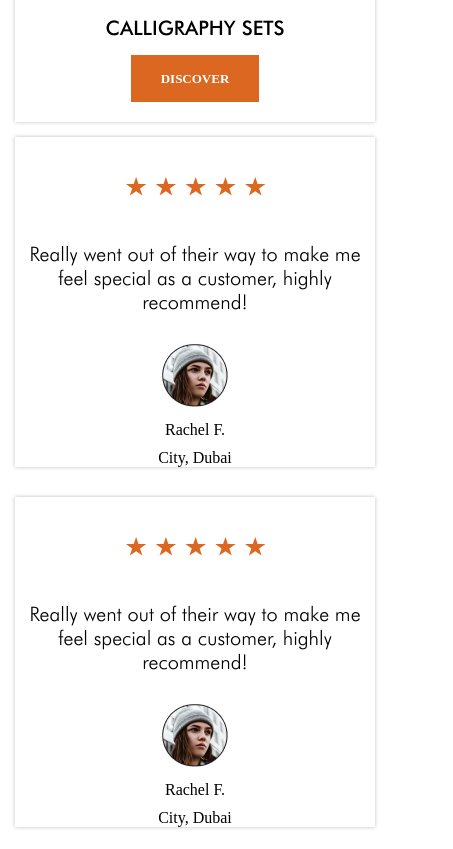
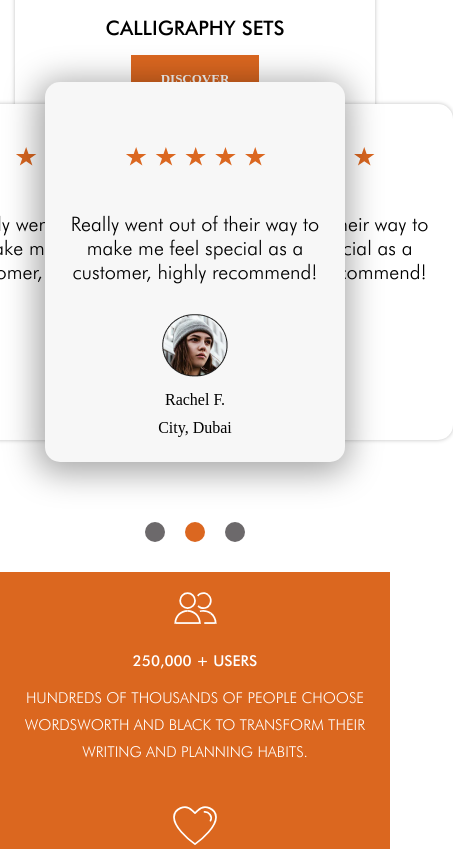
Before and after one commit to sajidmct21/Project-to-Shabaz, a plain HTML site: page index.html in a window 390 px wide. Shown: the part 2132-2981 px from the top of the page, 453 px wide, since content can reach past the window. Drawn offline with Linux system fonts and the light colour scheme.

Commit message:
Responsiveness of slider is updated

```diff
--- a/main.js
+++ b/main.js
@@ -48,9 +48,9 @@ var dot1 = document.getElementById('dot-1');
 var dot2 = document.getElementById('dot-2');
 var dot3 = document.getElementById('dot-3');
 dot1.addEventListener('click',()=>{
-    arrayItem[0] = item3;
+    arrayItem[0] = item2;
     arrayItem[1] = item1;
-    arrayItem[2] = item2;
+    arrayItem[2] = item3;
     this.arrayItem.forEach(el => {
         el.classList.remove('gallary-item-1');
         el.classList.remove('gallary-item-2');
@@ -67,9 +67,9 @@ dot1.addEventListener('click',()=>{
 
 
 dot2.addEventListener('click',()=>{
-    arrayItem[0] = item1;
+    arrayItem[0] = item3;
     arrayItem[1] = item2;
-    arrayItem[2] = item3;
+    arrayItem[2] = item1;
     this.arrayItem.forEach(el => {
         el.classList.remove('gallary-item-1');
         el.classList.remove('gallary-item-2');
@@ -86,9 +86,9 @@ dot2.addEventListener('click',()=>{
 
 
 dot3.addEventListener('click',()=>{
-    arrayItem[0] = item2;
+    arrayItem[0] = item1;
     arrayItem[1] = item3;
-    arrayItem[2] = item1;
+    arrayItem[2] = item2;
     this.arrayItem.forEach(el => {
         el.classList.remove('gallary-item-1');
         el.classList.remove('gallary-item-2');
@@ -106,9 +106,9 @@ dot3.addEventListener('click',()=>{
 const exampleCarousel = new Carousel(gallaryContainer, gallaryItems);
 function autoplayDiv1(){
     // Div 1
-    arrayItem[0] = item3;
+    arrayItem[0] = item2;
     arrayItem[1] = item1;
-    arrayItem[2] = item2;
+    arrayItem[2] = item3;
     this.arrayItem.forEach(el => {
         el.classList.remove('gallary-item-1');
         el.classList.remove('gallary-item-2');
@@ -124,9 +124,9 @@ function autoplayDiv1(){
 }
 function autoplayDiv2(){
     // Div 2
-    arrayItem[0] = item1;
+    arrayItem[0] = item3;
     arrayItem[1] = item2;
-    arrayItem[2] = item3;
+    arrayItem[2] = item1;
     this.arrayItem.forEach(el => {
         el.classList.remove('gallary-item-1');
         el.classList.remove('gallary-item-2');
@@ -143,9 +143,9 @@ function autoplayDiv2(){
 
 function autoplayDiv3(){
     // Div 3
-    arrayItem[0] = item2;
+    arrayItem[0] = item1;
     arrayItem[1] = item3;
-    arrayItem[2] = item1;
+    arrayItem[2] = item2;
     this.arrayItem.forEach(el => {
         el.classList.remove('gallary-item-1');
         el.classList.remove('gallary-item-2');
--- a/style.css
+++ b/style.css
@@ -283,16 +283,57 @@ nav .languages div {
 
 .gallary-container {
   display: flex;
-  flex-direction: column;
+  flex-direction: row;
+  height: 400px;
   justify-content: center;
   align-items: center;
   padding-top: 0;
-  padding-bottom: 0;
+  padding-bottom: 100px;
+}
+.gallary-container .gallary-item {
+  display: flex;
+  justify-content: center;
+  align-items: center;
+  width: 298px;
+  height: 336px;
+  opacity: 1;
+  position: absolute;
+  transition: all 0.3s ease-in-out;
+  z-index: 0;
+  border-radius: 15px;
+  background-size: contain;
+}
+.gallary-container .gallary-item-1 {
+  background: #FFFFFF;
+  box-shadow: 0px 0px 4px 0px #00000040;
+  left: 22%;
+
+  opacity: 1;
+  transform: translateX(-50%);
+  z-index: 0;
 }
 
+.gallary-container .gallary-item-2 {
+  background: #F7F7F7;
+  left: 50%;
+  transform: translateX(-50%);
+  height: 380px;
+  opacity: 1;
+  width: 300px;
+  z-index: 3;
+  box-shadow: -2px 5px 33px 6px rgba(0, 0, 0, 0.35);
+}
+
+.gallary-container .gallary-item-3 {
+  background: #FFFFFF;
+  box-shadow: 0px 0px 4px 0px #00000040;
+  opacity: 1;
+  left: 78%;
+  transform: translateX(-50%);
+  z-index: 0;
+}
 .gallary-container .card {
   text-align: center;
-  box-shadow: 0px 0px 4px 0px #00000040;
   margin: 15px;
 }
 .gallary-container .card svg{
@@ -316,7 +357,22 @@ nav .languages div {
 .gallary-container .card .city{
   margin-top: 10px;
 }
+.dots {
+  display: flex;
+  justify-content: center;
+}
 
+.dot {
+  width: 20px;
+  height: 20px;
+  border-radius: 50%;
+  background: #6C696B;
+  margin-inline: 10px;
+}
+
+.dot.active {
+  background: #DB6720;
+}
 
 /* text banner  */
 .text-banner {
```
